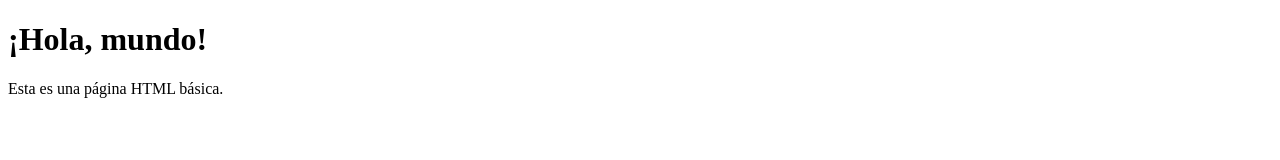
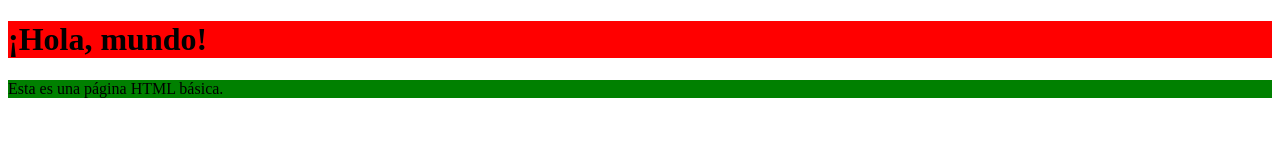
Before and after one commit to papumisterios10/papumisterios10, a plain HTML site: page index.html in a window 1280 px wide. Drawn offline with Linux system fonts and the light colour scheme.

Commit message:
modificacion de colores

```diff
--- a/index.html
+++ b/index.html
@@ -5,7 +5,7 @@
     <title>Mi Página</title>
 </head>
 <body>
-    <h1>¡Hola, mundo!</h1>
-    <p>Esta es una página HTML básica.</p>
+    <h1 style="background-color: red;">¡Hola, mundo!</h1>
+    <p style="background-color: green;">Esta es una página HTML básica.</p>
 </body>
 </html>
```
